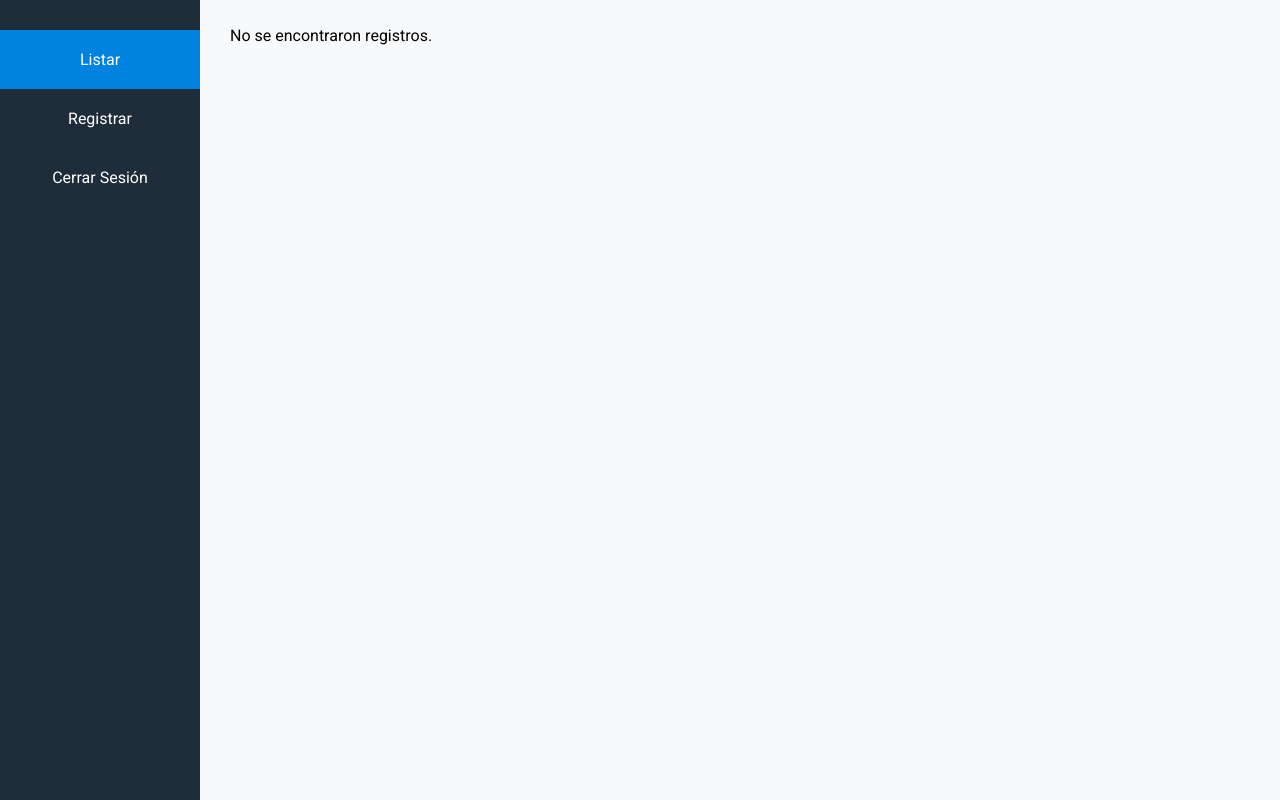
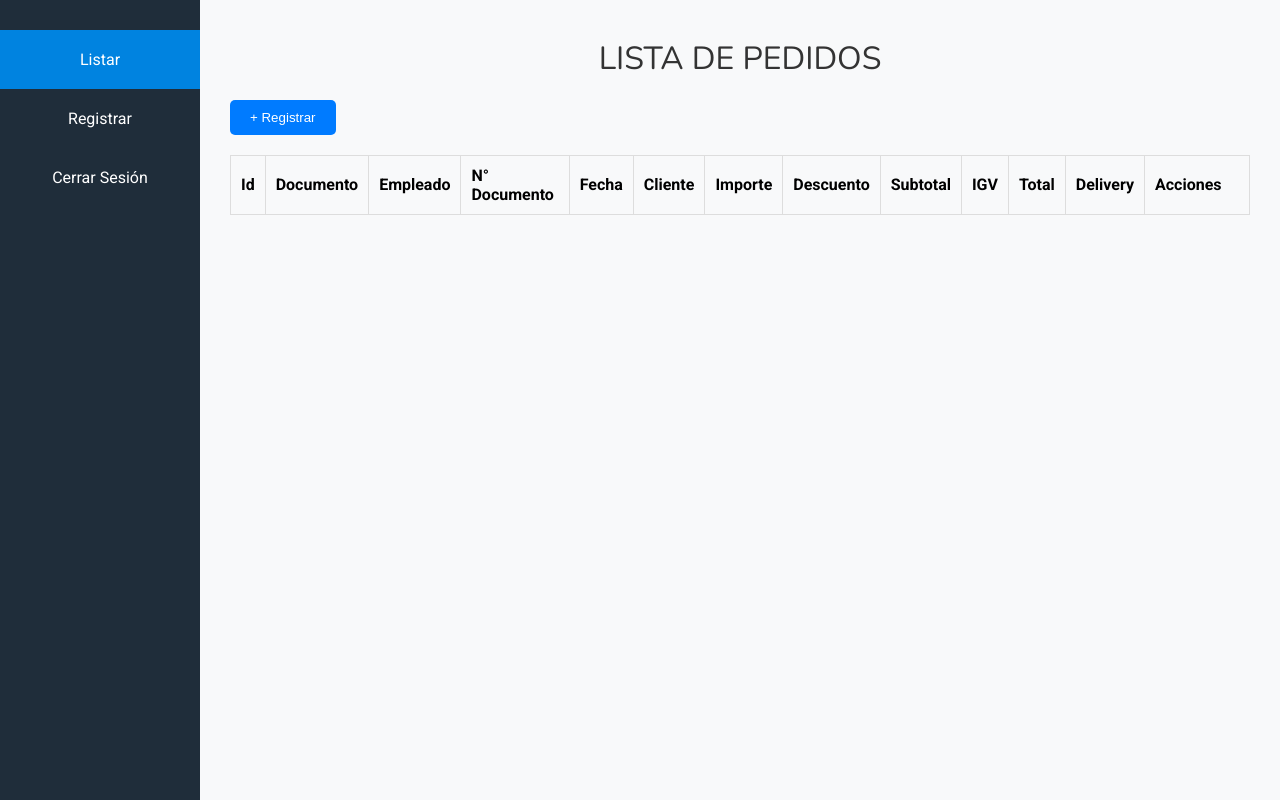
Before and after one commit to josuesn1402/pedidos-dashboard, a PHP site: page /php/layout/dashboard.php in a window 1280 px wide. Shown: the part 81-881 px from the top of the page. Run offline with PHP 8.4, Linux system fonts and the light colour scheme; the visitor is signed in with stand-in values (Sample User, id 1); data that the repository does not hold is empty.

Commit message:
Redirección a listar luego de registrar

```diff
--- a/php/controllers/registroCtrl.php
+++ b/php/controllers/registroCtrl.php
@@ -20,8 +20,7 @@ if ($_SERVER['REQUEST_METHOD'] == 'POST') {
             VALUES ('$idDocumento', '$idEmpleado', '$numDocumento', '$fecha', '$idCliente', '$importe', '$subtotal', '$descuento', '$igv', '$total', '$delivery', '$estado')";
 
   if (mysqli_query($conn, $query)) {
-    header("Location:../layout/dashboard.php");
-    exit();
+    echo "Pedido registrado con éxito";
   } else {
     echo "Error al registrar el pedido: " . mysqli_error($conn);
   }
--- a/php/layout/listar.php
+++ b/php/layout/listar.php
@@ -61,7 +61,29 @@ if ($result && mysqli_num_rows($result) > 0) {
   <?php
 } else {
   ?>
-  <p>No se encontraron registros.</p>
+  <h2 class="nunito">LISTA DE PEDIDOS</h2>
+  <button id="registrar-btn" class="register-btn">+ Registrar</button>
+  <table id="data-table">
+    <thead>
+      <tr>
+        <th>Id</th>
+        <th>Documento</th>
+        <th>Empleado</th>
+        <th>N° Documento</th>
+        <th>Fecha</th>
+        <th>Cliente</th>
+        <th>Importe</th>
+        <th>Descuento</th>
+        <th>Subtotal</th>
+        <th>IGV</th>
+        <th>Total</th>
+        <th>Delivery</th>
+        <th class="col-acciones">Acciones</th>
+      </tr>
+    </thead>
+    <tbody>
+    </tbody>
+  </table>
   <?php
 }
 mysqli_free_result($result);
--- a/php/layout/registrar.php
+++ b/php/layout/registrar.php
@@ -146,11 +146,11 @@ mysqli_close($conn);
     })
       .then(response => response.text())
       .then(data => {
-        form.reset();
-        document.getElementById('subtotal').value = '';
-        document.getElementById('descuento').value = '';
-        document.getElementById('igv').value = '';
-        document.getElementById('total').value = '';
+        if (data.includes("Pedido registrado con éxito")) {
+          window.location.href = '../layout/dashboard.php';
+        } else {
+          alert(data);
+        }
       })
       .catch(error => {
         console.error('Error:', error);
```
